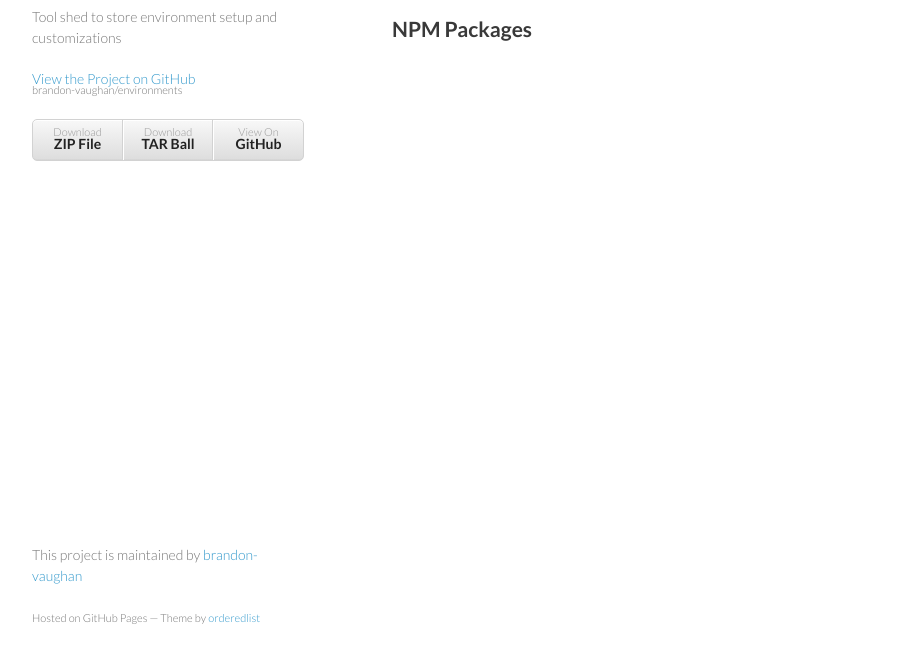
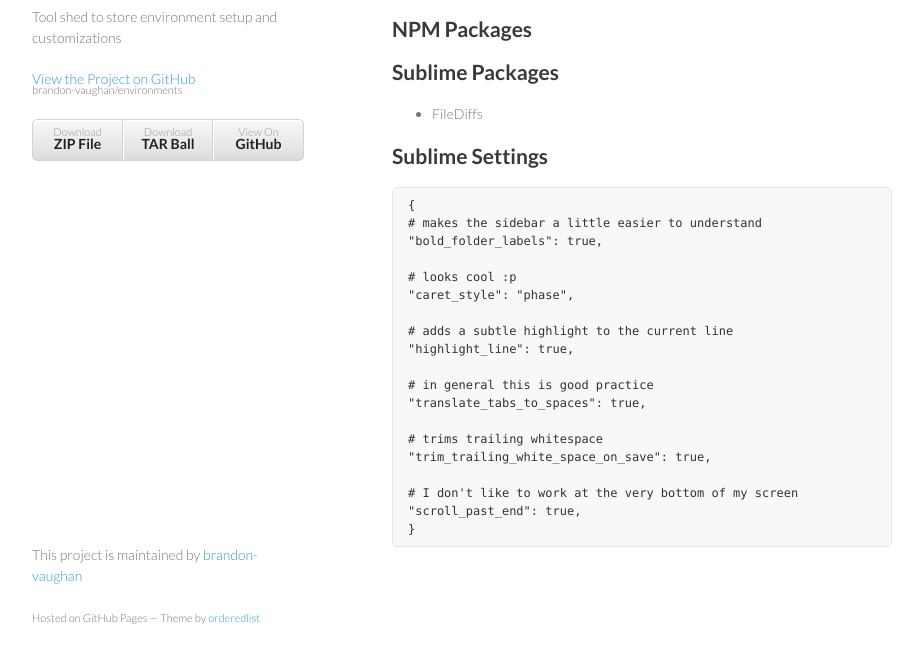
Before and after one commit to brandon-vaughan/environments, a plain HTML site: page index.html in a window 1280 px wide. Shown: the part 103-766 px from the top of the page, without its empty margins (178-1101 px from the left). Drawn offline with Linux system fonts and the light colour scheme.

Commit message:
Create gh-pages branch via GitHub

```diff
--- a/index.html
+++ b/index.html
@@ -31,6 +31,33 @@
         <p>Ok so the idea here is to list out various environment setups and scripts incase of computer death as well as have somewhere to reference for improvements.</p>
 
 <h2>NPM Packages</h2>
+
+<h2>Sublime Packages</h2>
+
+<ul>
+<li>FileDiffs</li>
+</ul><h2>Sublime Settings</h2>
+
+<pre><code>{
+# makes the sidebar a little easier to understand
+"bold_folder_labels": true,
+
+# looks cool :p
+"caret_style": "phase",
+
+# adds a subtle highlight to the current line
+"highlight_line": true,
+
+# in general this is good practice
+"translate_tabs_to_spaces": true,
+
+# trims trailing whitespace
+"trim_trailing_white_space_on_save": true,
+
+# I don't like to work at the very bottom of my screen
+"scroll_past_end": true,
+}
+</code></pre>
       </section>
       <footer>
         <p>This project is maintained by <a href="https://github.com/brandon-vaughan">brandon-vaughan</a></p>
```
Also changed, not shown: params.json (+1 -1 lines).
